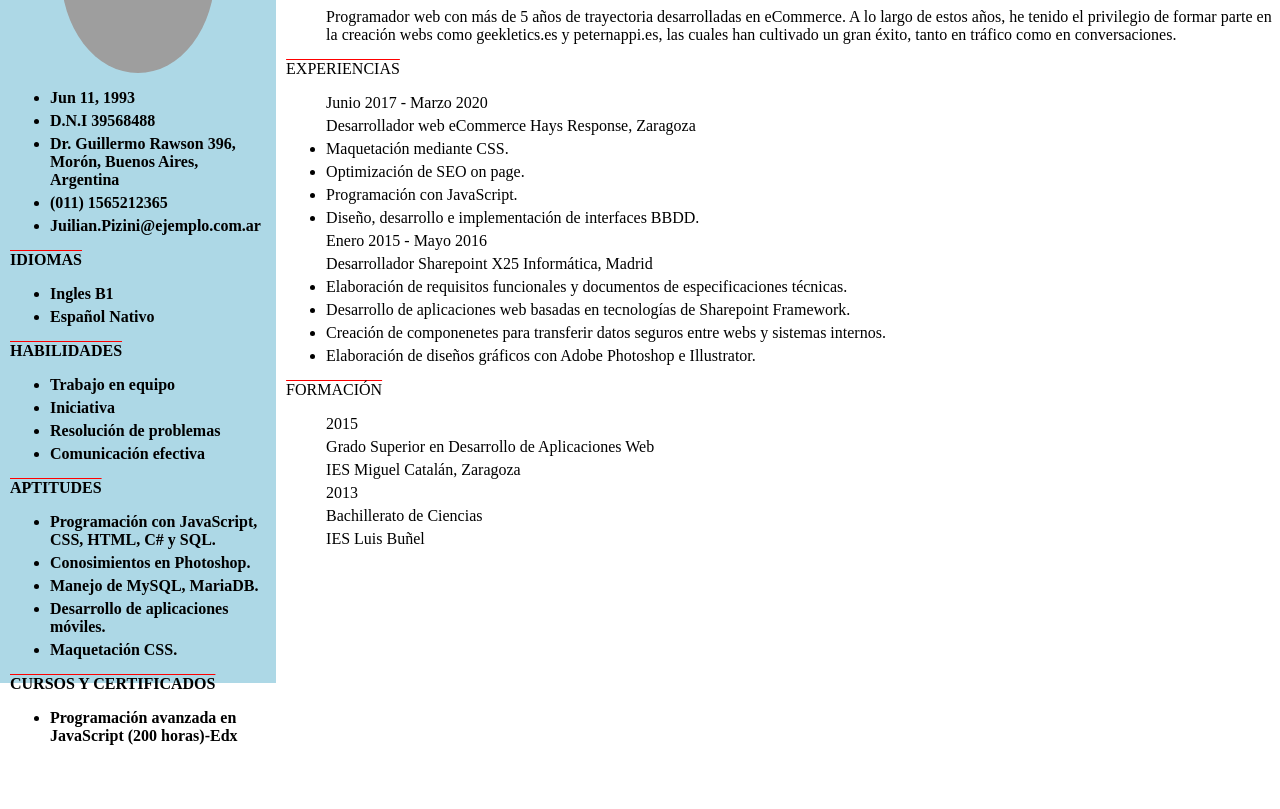
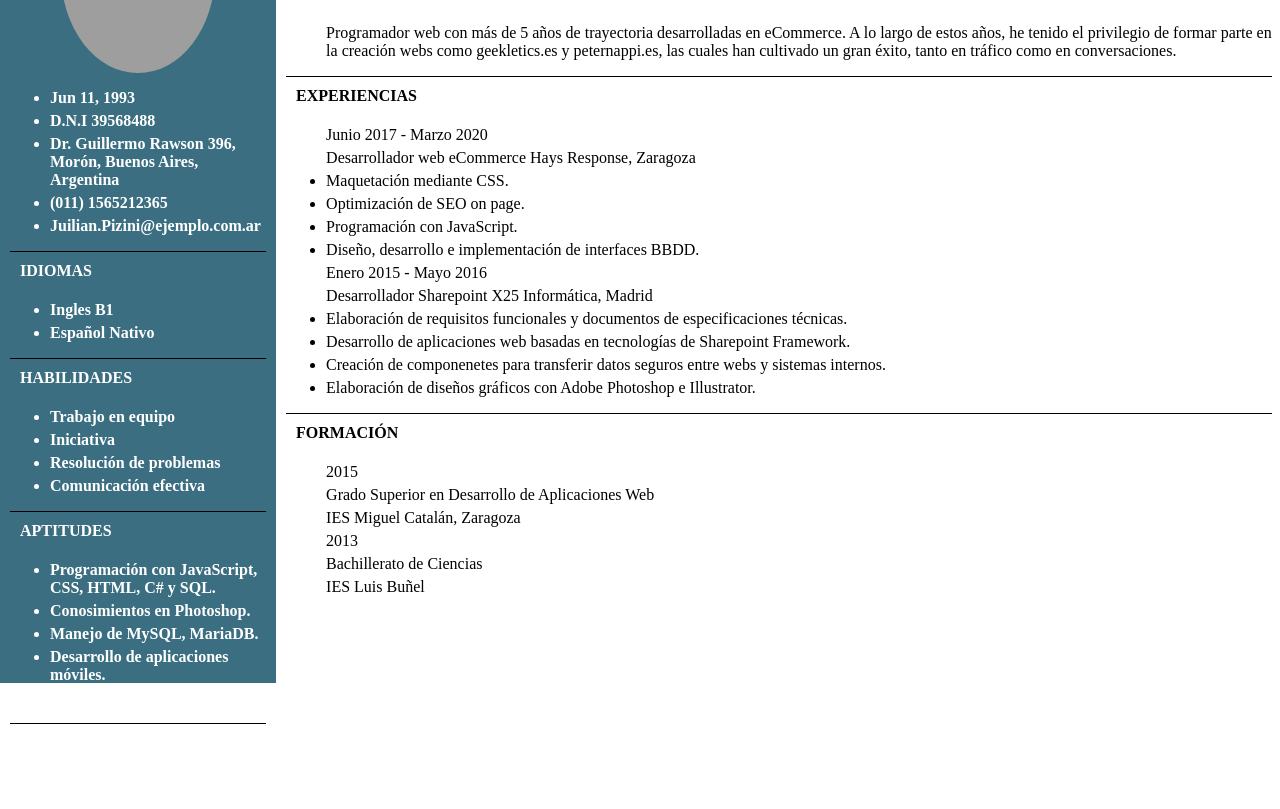
Before and after one commit to FacundoJGil/FacundoJGil.github.io, a plain HTML site: page index.html in a window 1280 px wide. Shown: the part 137-946 px from the top of the page. Before the commit the page ends 882 px from the top, so only its background shows below. Drawn offline with Linux system fonts and the light colour scheme; grey boxes are pictures that could not be loaded.

Commit message:
update 3

```diff
--- a/CV.js
+++ b/CV.js
@@ -28,41 +28,40 @@ async function foo() {
         document.getElementById("info_personal_ul1").insertAdjacentHTML('beforeend',`<li class="info_personal">${data.datos_personales.mail}</li>`);}
             );
 
-    document.getElementById("info_personal_ul1").insertAdjacentHTML('afterend',`<p  class="info_personal linea">Idiomas</p>`);
+    document.getElementById("info_personal_ul1").insertAdjacentHTML('afterend',`<p  class="info_personal linea_texto">Idiomas</p>`);
     foo().then(data => {
         (data.datos_personales.idiomas).forEach(post => {document.getElementById("info_personal_ul2").insertAdjacentHTML('beforeend',`<li  class="info_personal">${post}</li>`)});
         });
 
-    document.getElementById("info_personal_ul2").insertAdjacentHTML('afterend',`<p  class="info_personal linea">Habilidades</p>`);
+    document.getElementById("info_personal_ul2").insertAdjacentHTML('afterend',`<p  class="info_personal linea_texto">Habilidades</p>`);
 
     foo().then(data => {
         (data.datos_personales.habilidades).forEach(post => {document.getElementById("info_personal_ul3").insertAdjacentHTML('beforeend',`<li  class="info_personal">${post}</li>`)});
         });
 
-        document.getElementById("info_personal_ul3").insertAdjacentHTML('afterend',`<p  class="info_personal linea">Aptitudes</p>`);
+        document.getElementById("info_personal_ul3").insertAdjacentHTML('afterend',`<p  class="info_personal linea_texto">Aptitudes</p>`);
 
     foo().then(data => {
         (data.datos_personales.aptitudes).forEach(post => {document.getElementById("info_personal_ul4").insertAdjacentHTML('beforeend',`<li  class="info_personal">${post}</li>`)});
         });
 
-        document.getElementById("info_personal_ul4").insertAdjacentHTML('afterend',`<p  class="info_personal linea">Cursos y certificados</p>`);
+        document.getElementById("info_personal_ul4").insertAdjacentHTML('afterend',`<p  class="info_personal linea_texto">Cursos y certificados</p>`);
 
     foo().then(data => {
         (data.datos_personales.cursos).forEach(post => {document.getElementById("info_personal_ul5").insertAdjacentHTML('beforeend',`<li  class="info_personal">${post}</li>`)});
         });
 
-        document.getElementById("nombre").insertAdjacentHTML('afterend',`<p  class="info_personal linea">Resumen Profesional</p>`);
+        document.getElementById("nombre").insertAdjacentHTML('afterend',`<p  class="info_personal linea_texto">Resumen Profesional</p>`);
 
         foo().then(data => {
             document.getElementById("info_carrera_ul1").insertAdjacentHTML('beforeend',`<p class="info_personal">${data.datos_carrera.resumen}</p>`);}
             );
 
-            document.getElementById("info_carrera_ul1").insertAdjacentHTML('afterend',`<p  class="info_personal linea">Experiencias</p>`);
+            document.getElementById("info_carrera_ul1").insertAdjacentHTML('afterend',`<p  class="info_personal linea_texto">Experiencias</p>`);
 
 
             foo().then(data => {
                 const length1  = (data.datos_carrera.experiencia[0].fecha).length;
-                console.log(data.datos_carrera.experiencia[0].fecha);
             for (let x = 0;x <= length1-1 ;x++) {
                 document.getElementById("info_carrera_ul2").insertAdjacentHTML('beforeend',`<p class="info_personal">${data.datos_carrera.experiencia[0].fecha[x]}</p>`)
                 document.getElementById("info_carrera_ul2").insertAdjacentHTML('beforeend',`<p class="info_personal">${data.datos_carrera.experiencia[1].trabajo[x]} ${data.datos_carrera.experiencia[2].empresa[x]}</p>`)
@@ -71,7 +70,7 @@ async function foo() {
                             }});
 
 
-            document.getElementById("info_carrera_ul2").insertAdjacentHTML('afterend',`<p  class="info_personal linea">Formación</p>`);
+            document.getElementById("info_carrera_ul2").insertAdjacentHTML('afterend',`<p  class="info_personal linea_texto">Formación</p>`);
 
             foo().then(data => {
                 const length  = (data.datos_carrera.formacion[0].fecha).length;
@@ -81,17 +80,7 @@ async function foo() {
                 document.getElementById("info_carrera_ul3").insertAdjacentHTML('beforeend',`<p class="info_personal">${data.datos_carrera.formacion[2].instituto[x]}</p>`)
                             }});
 
-
-/*var info;
-
-fetch('CV.json')
-    .then(response => response.json())
-   // .then(data => {const informacion=data});
-    .then(data => {info=data;})
-    .then(()=>{console.log(info);})
-    .then(()=>document.getElementById("nombre").innerHTML=info.nombre);
-
-
-//const obj = JSON.parse(informacion);
-      console.log(info);
-//document.getElementById("nombre").innerHTML=info.nombre;*/
+                            const collection = document.getElementsByClassName("linea_texto");
+                        for (let x = 0;x <= collection.length-1 ;x++) {
+                            collection[x].insertAdjacentHTML('beforebegin',`<p  class="info_personal linea"></p>`)
+                            }
--- a/Styles.css
+++ b/Styles.css
@@ -19,10 +19,18 @@ margin-block: auto;
 }
 
 .linea{
-    text-decoration: overline;
-    text-decoration-color: red;
+    content: '';
+    height: 1px;
+    background: black;
+    display:block;
+
+}
+.linea_texto{
     text-decoration-style:solid;
     text-transform: uppercase;
+    font-weight:bold;
+    padding: 5px;
+    padding-left: 10px;
 }
 
 h1{
@@ -50,9 +58,9 @@ margin-bottom: 5px;
 }
 
 #info_personal{
-background-color: lightblue;
-border: solid 10px lightblue;
-color: black;
+background-color:  rgb(58, 110, 128);;
+border: solid 10px rgb(58, 110, 128);
+color: white;
 left: 0;
 font-weight: bold;
 height: 100%;
```
